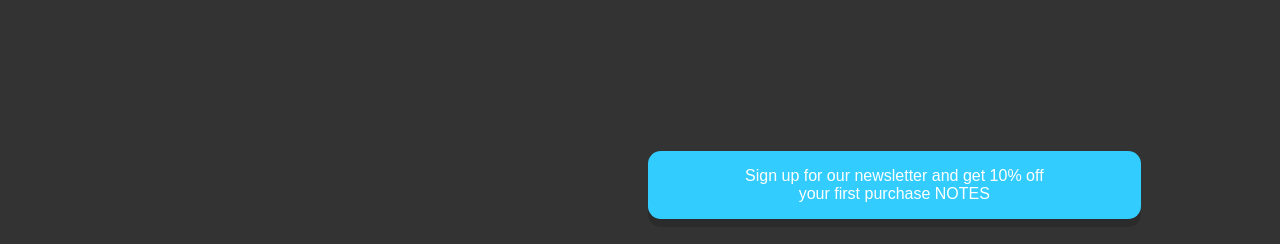
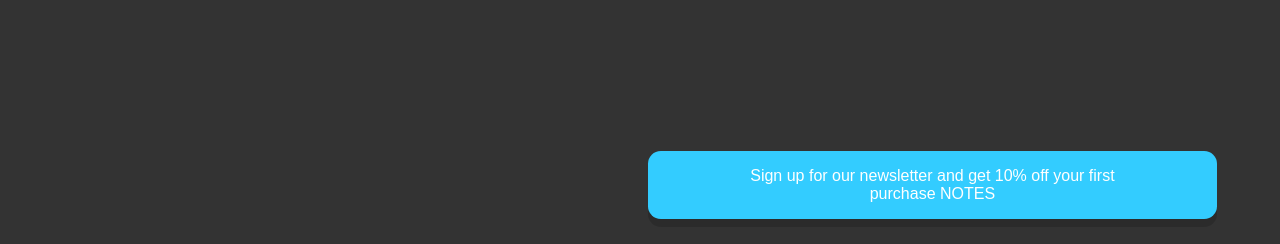
Before and after one commit to Ayushpate2003/Ananta-Gyaan.github.io, a plain HTML site: page log in page.html in a window 1280 px wide. Shown: the part 78-322 px from the top of the page. Drawn offline with Linux system fonts and the light colour scheme.

Commit message:
Update styel 002.css

```diff
--- a/styel 002.css
+++ b/styel 002.css
@@ -1,5 +1,6 @@
 body {
-      display: flex;
+      display: grid;
+      grid-template-columns:repeat(auto-fit,minmax(250px,1fr));
       justify-content: center;
       padding: 3rem 0;
       font-family: "Poppins", sans-serif;
```
